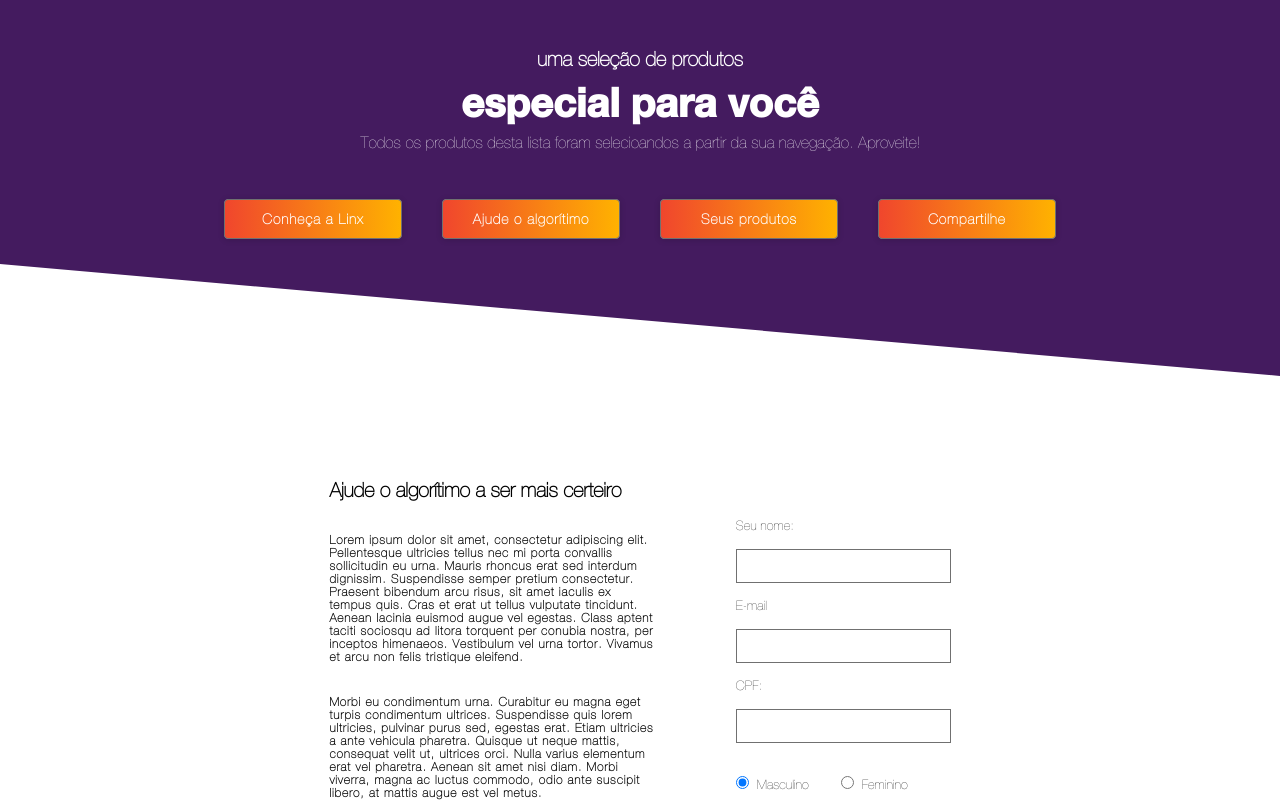
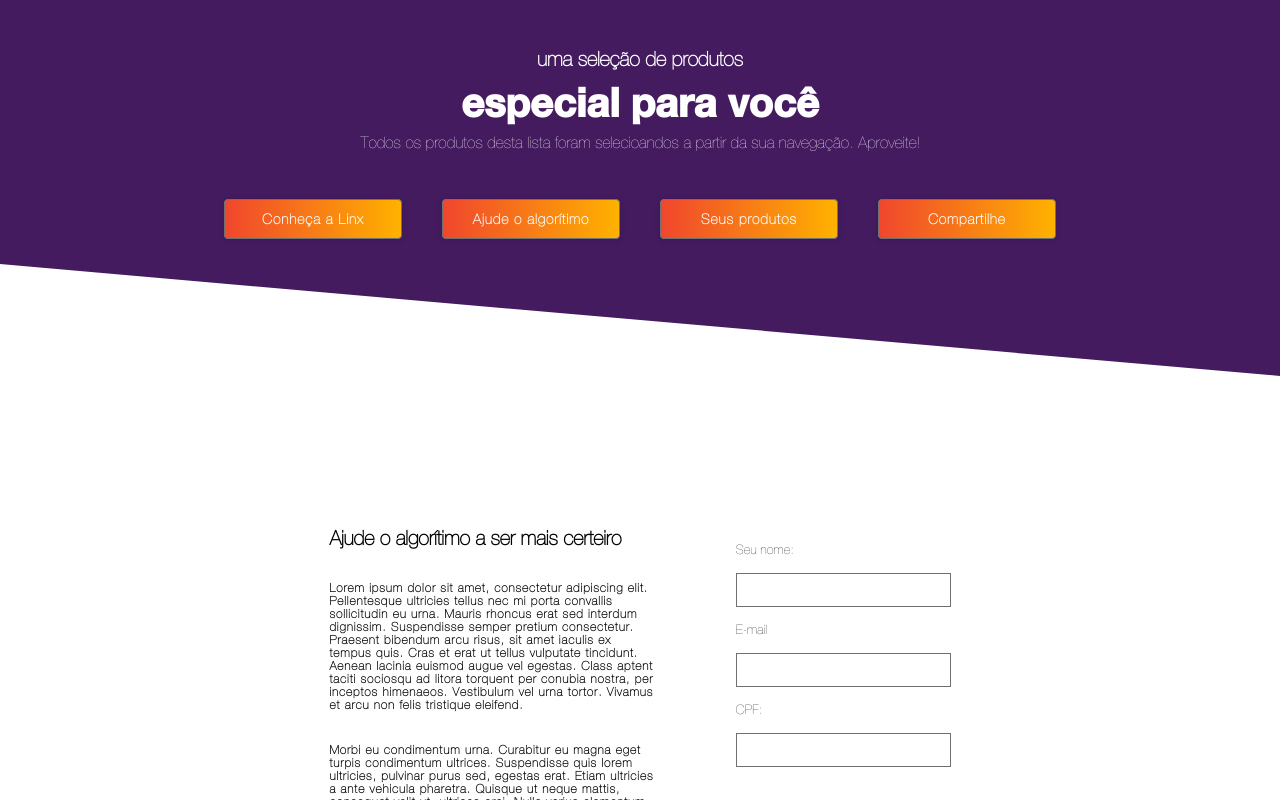
Before and after one commit to 1995william/Projeto-Linx-Impulse, a React (Vite) app: page / in a window 1280 px wide. Shown: the top 800 px of the page. Built offline with nearby package versions, Linux system fonts and the light colour scheme; no server answers.

Commit message:
adicionando transition na arrowDown

```diff
--- a/src/components/AjudeAlgoritimo/AjudeAlgoritmo.module.css
+++ b/src/components/AjudeAlgoritimo/AjudeAlgoritmo.module.css
@@ -17,7 +17,27 @@
 }
 .secaoTitulo img {
   width: 22px;
+  transition: 0.5s;
 }
+
+.secaoTitulo .arrowDown {
+  transform: rotate(180deg);
+  transition: 0.5s;
+}
+
+details {
+  transition: height 0.5s ease;
+  overflow: hidden;
+}
+
+details:not([open]) {
+  height: 2em;
+}
+
+details[open] {
+  height: 20em;
+}
+
 .secao p {
   margin: 1rem 1rem 0 0;
   font-family: Helvetica NeueRegular;
@@ -47,4 +67,7 @@
   .secaoTitulo img {
     display: none;
   }
+  details[open] {
+    padding-top: 3rem;
   }
+}
```
Lines whose indentation alone changed are shown as unchanged.
